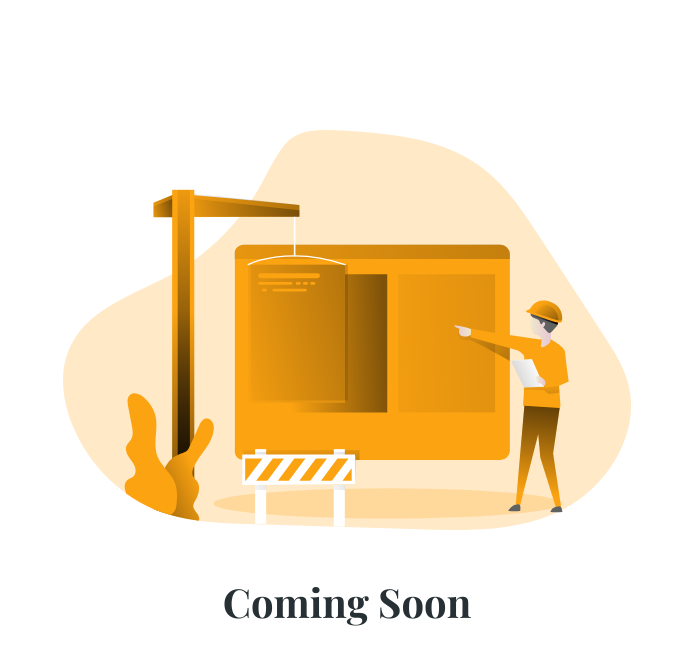
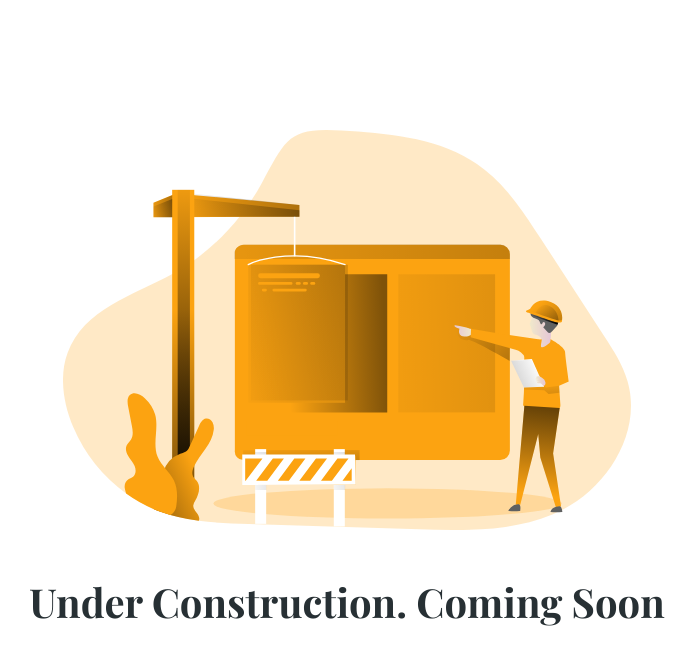
Before and after one commit to joshsee/sovina.github.io, a plain HTML site: page index.html in a window 1280 px wide. Shown: the whole page, without its empty margins (293-986 px from the left). Drawn offline with nearby package versions, Linux system fonts and the light colour scheme.

Commit message:
Change main message

```diff
--- a/index.html
+++ b/index.html
@@ -13,7 +13,7 @@
     <div class="container vh-100">
         <div class="text-center">
             <img src="./static/img/construction.svg" class="h-50">
-            <h1>Coming Soon</h1>
+            <h1>Under Construction. Coming Soon</h1>
         </div>
     </div>
 </body>
```
